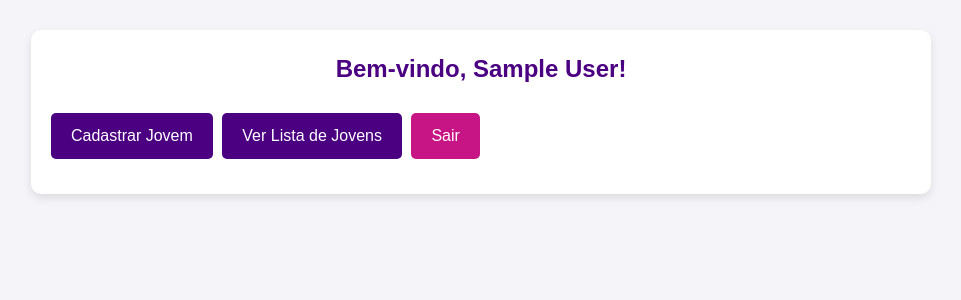
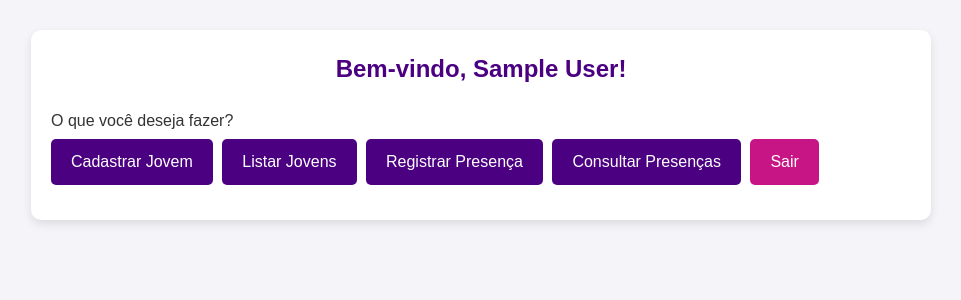
Before and after one commit to 021-kn/site-cadastro, a Flask app: page /dashboard in a window 1280 px wide. Shown: the top 300 px of the page, without its empty margins (159-1120 px from the left). Run offline with Flask 3, Linux system fonts and the light colour scheme; the visitor is signed in with stand-in values (Sample User, id 1); some libraries are stand-ins or nearby versions.

Commit message:
Update dashboard.html

```diff
--- a/templates/dashboard.html
+++ b/templates/dashboard.html
@@ -1,17 +1,22 @@
 <!DOCTYPE html>
-<html lang="pt-BR">
+<html lang="pt-br">
 <head>
     <meta charset="UTF-8">
-    <title>Dashboard</title>
+    <meta name="viewport" content="width=device-width, initial-scale=1.0">
+    <title>Dashboard - Juventude</title>
     <link rel="stylesheet" href="{{ url_for('static', filename='style.css') }}">
-    <meta name="viewport" content="width=device-width, initial-scale=1.0">
 </head>
 <body>
-<div class="container">
-    <h2>Bem-vindo, {{ nome }}!</h2>
-    <a href="{{ url_for('cadastrar_jovem') }}" class="btn">Cadastrar Jovem</a>
-    <a href="{{ url_for('listar_jovens') }}" class="btn">Ver Lista de Jovens</a>
-    <a href="{{ url_for('logout') }}" class="btn logout">Sair</a>
-</div>
+    <div class="container">
+        <h2>Bem-vindo, {{ nome }}!</h2>
+        <p>O que você deseja fazer?</p>
+
+        <!-- Botões principais -->
+        <a href="{{ url_for('cadastrar_jovem') }}" class="btn">Cadastrar Jovem</a>
+        <a href="{{ url_for('listar_jovens') }}" class="btn">Listar Jovens</a>
+        <a href="{{ url_for('registrar_presenca') }}" class="btn">Registrar Presença</a>
+        <a href="{{ url_for('consultar_presencas') }}" class="btn">Consultar Presenças</a>
+        <a href="{{ url_for('logout') }}" class="btn logout">Sair</a>
+    </div>
 </body>
 </html>
```
